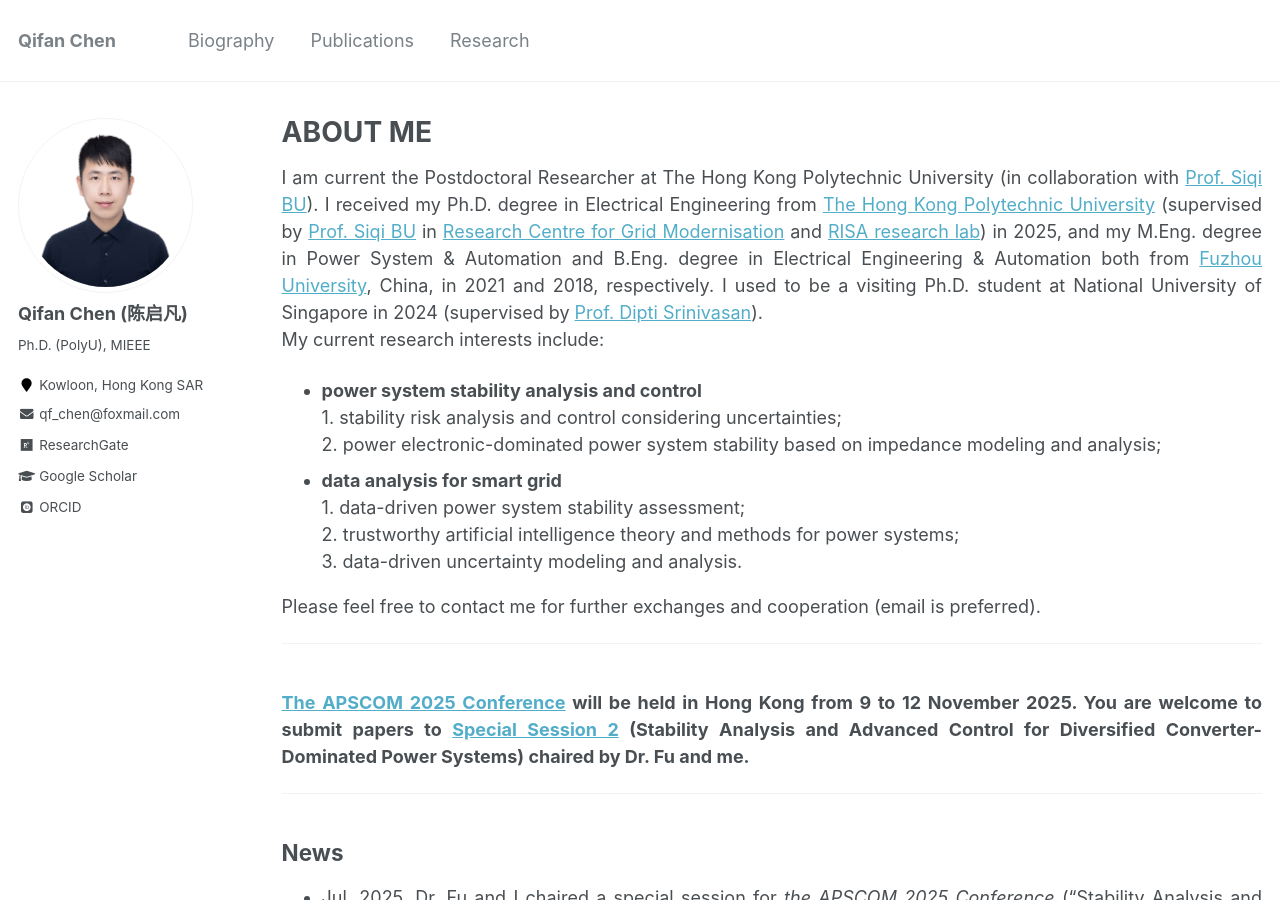
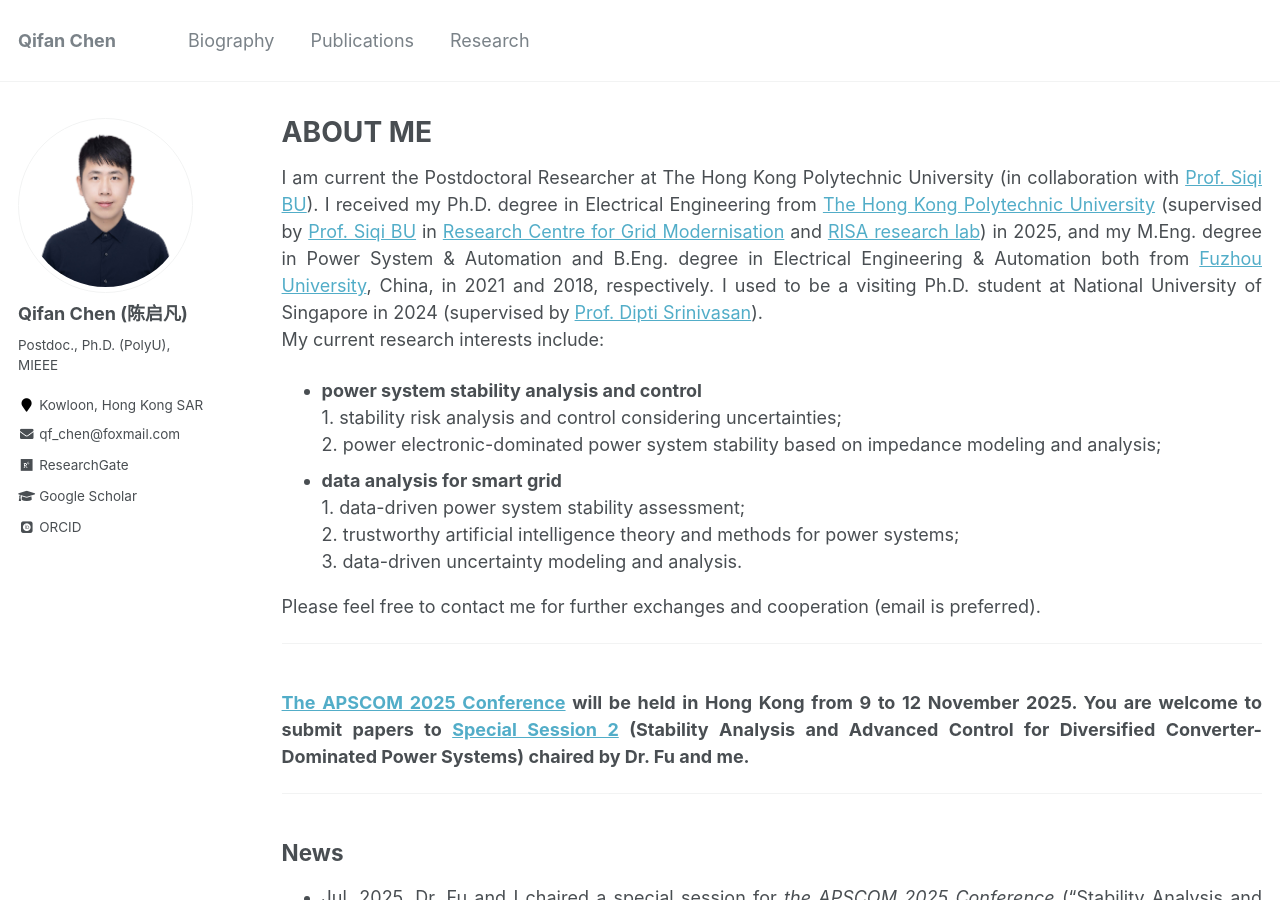
Before and after one commit to ChQf/ChQf.github.io, a Jekyll site: the page built from _pages/about.md, in a window 1280 px wide and 900 px high. Built offline with Jekyll 4.4.1, drawn with Linux system fonts in a browser that asks for light colours; some web fonts are replaced.

Commit message:
Update _config.yml

```diff
--- a/_config.yml
+++ b/_config.yml
@@ -82,7 +82,7 @@ analytics:
 author:
   name             : "Qifan Chen (陈启凡)"
   avatar           : "profile.png"
-  bio              : "Ph.D. (PolyU), MIEEE"
+  bio              : "Postdoc., Ph.D. (PolyU), MIEEE"
   location         : "Kowloon, Hong Kong SAR"
   employer         :
   pubmed           : #"https://www.ncbi.nlm.nih.gov/pubmed/?term=john+snow"
```
